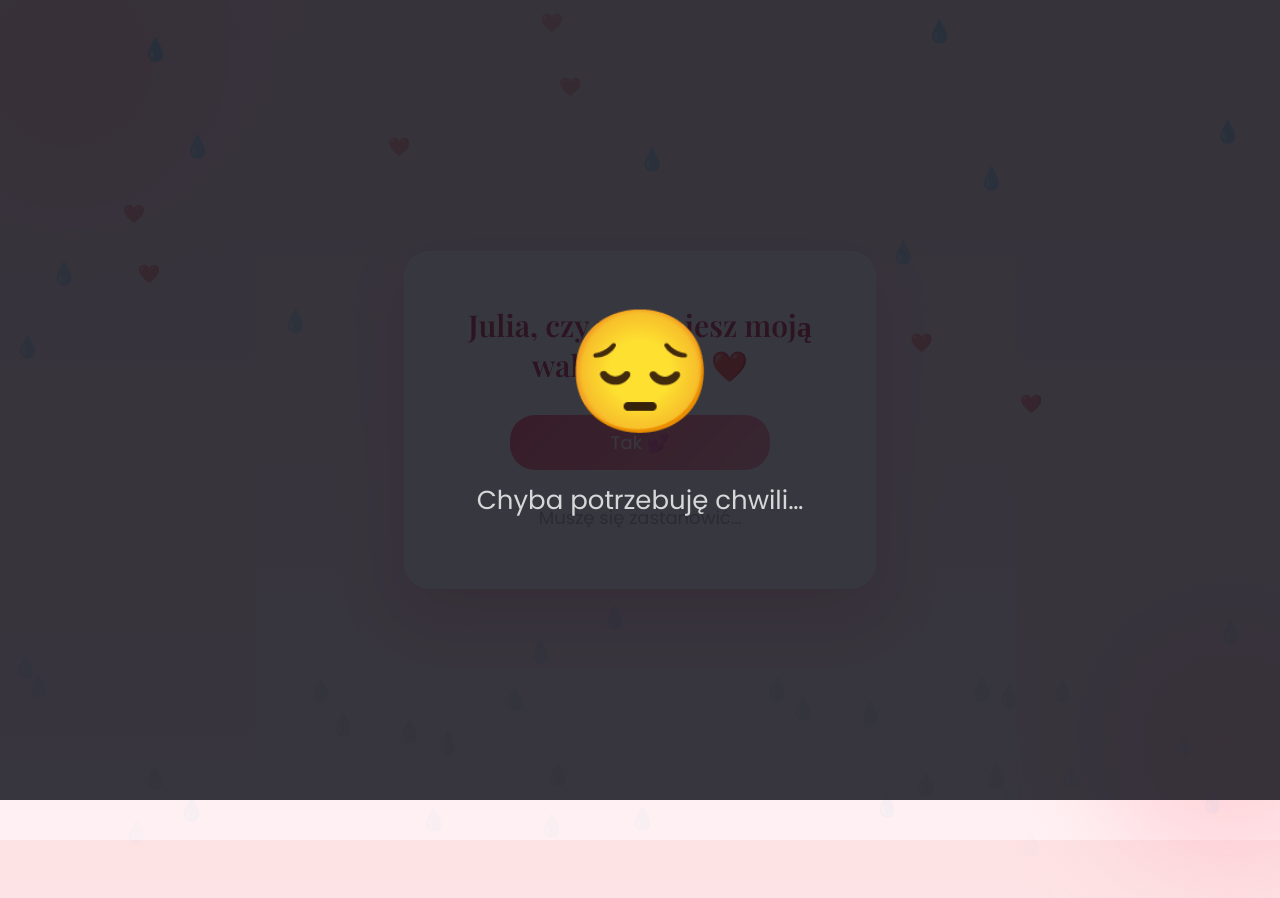
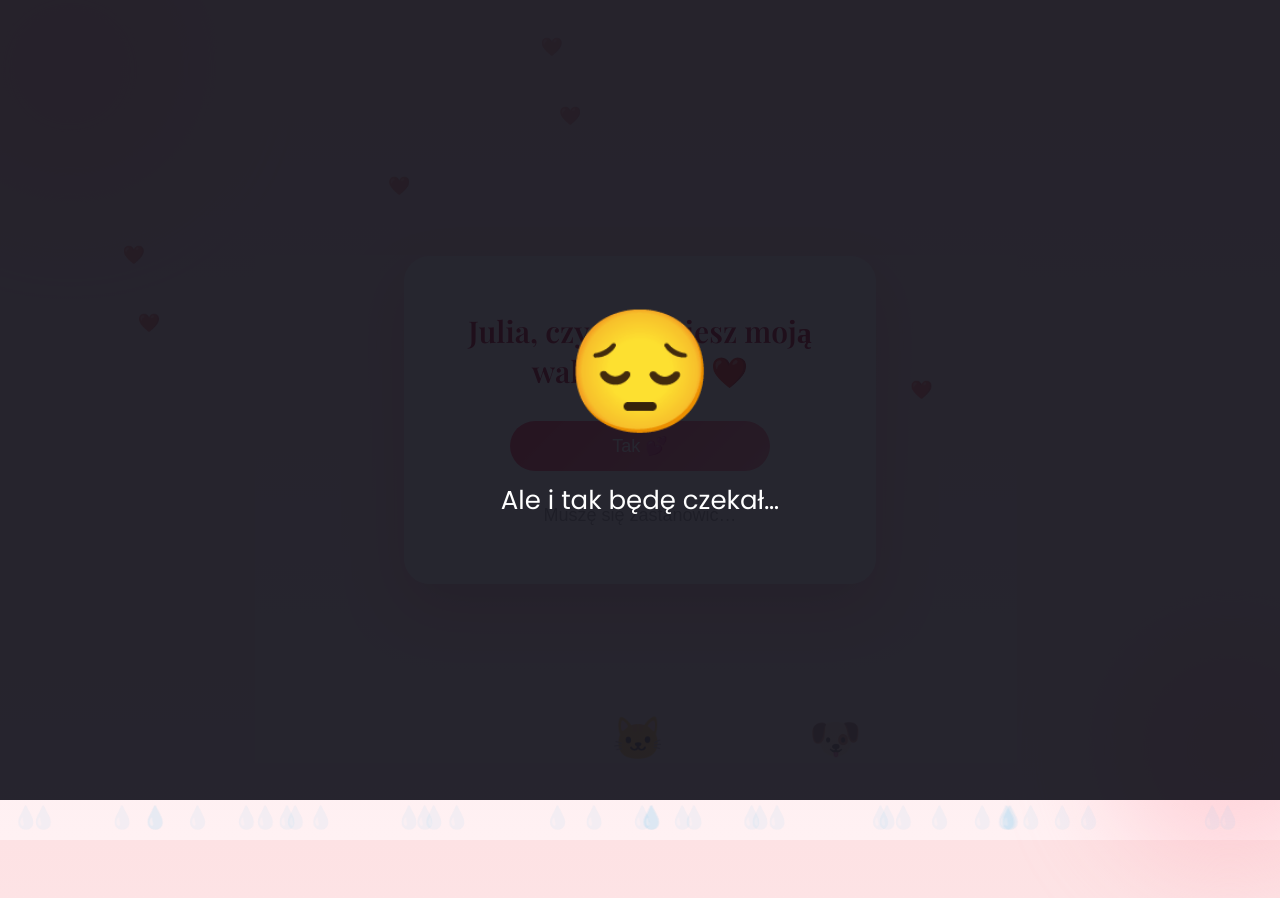
Before and after one commit to konradgrzywna04/Walentynkaaa, a plain HTML site: page index.html in a window 1280 px wide. Both pictures are taken after a click on the button "Muszę się zastanowić…". Shown: the top 898 px of the page. Drawn offline with nearby package versions, Linux system fonts and the light colour scheme.

Commit message:
Update index.html

```diff
--- a/index.html
+++ b/index.html
@@ -20,6 +20,7 @@
       padding: 20px;
     }
 
+    /* Tło */
     .bg-shape {
       position: absolute;
       width: 300px;
@@ -32,16 +33,47 @@
     .bg1 { top: -80px; left: -80px; }
     .bg2 { bottom: -100px; right: -100px; }
 
+    /* BIEGAJĄCE ZWIERZAKI */
+    .pet {
+      position: absolute;
+      bottom: 30px;
+      font-size: 42px;
+      opacity: 0.5;
+      z-index: 1;
+      pointer-events: none;
+    }
+
+    .dog {
+      left: -60px;
+      animation: runRight 14s linear infinite;
+    }
+
+    .cat {
+      right: -60px;
+      animation: runLeft 18s linear infinite;
+    }
+
+    @keyframes runRight {
+      0% { transform: translateX(0); }
+      100% { transform: translateX(120vw); }
+    }
+
+    @keyframes runLeft {
+      0% { transform: translateX(0); }
+      100% { transform: translateX(-120vw); }
+    }
+
+    /* KARTA */
     .card {
-      background: rgba(255, 255, 255, 0.96);
+      background: rgba(255,255,255,0.96);
       padding: 34px 26px;
       border-radius: 26px;
       text-align: center;
-      box-shadow: 0 25px 60px rgba(200, 50, 90, 0.25);
+      box-shadow: 0 25px 60px rgba(200,50,90,0.25);
       z-index: 2;
       max-width: 420px;
       width: 100%;
-      animation: fadeIn 1.4s ease;
+      animation: fadeIn 1.2s ease;
     }
 
     h1 {
@@ -54,7 +86,7 @@
     p {
       font-size: 18px;
       color: #b5173a;
-      line-height: 1.65;
+      line-height: 1.6;
     }
 
     button {
@@ -66,8 +98,6 @@
       border-radius: 25px;
       cursor: pointer;
       margin: 10px 0;
-      transition: 0.3s ease;
-      font-family: 'Poppins', sans-serif;
     }
 
     #yes {
@@ -80,7 +110,7 @@
       color: #aaa;
     }
 
-    /* Serduszka */
+    /* SERCA */
     .heart {
       position: absolute;
       font-size: 18px;
@@ -89,33 +119,34 @@
       pointer-events: none;
     }
 
-    /* SMUTNY OVERLAY */
+    @keyframes float {
+      to {
+        transform: translateY(-110vh);
+        opacity: 0;
+      }
+    }
+
+    /* SAD MODE */
     .sad-overlay {
       position: fixed;
       inset: 0;
-      background: rgba(20, 20, 30, 0.85);
+      background: rgba(15,15,25,0.9);
       display: flex;
       justify-content: center;
       align-items: center;
       flex-direction: column;
-      font-size: 120px;
-      color: #fff;
       z-index: 999;
-      animation: fadeInSad 1s ease;
+      color: white;
     }
 
-    .sad-text {
-      font-size: 26px;
-      margin-top: 20px;
-      opacity: 0.8;
-    }
+    .sad-emoji { font-size: 120px; }
+    .sad-text { font-size: 26px; margin-top: 20px; }
 
     .tear {
       position: absolute;
       top: -20px;
       font-size: 22px;
       animation: rain 3s linear infinite;
-      opacity: 0.6;
     }
 
     @keyframes rain {
@@ -125,21 +156,9 @@
       }
     }
 
-    @keyframes float {
-      to {
-        transform: translateY(-110vh);
-        opacity: 0;
-      }
-    }
-
     @keyframes fadeIn {
       from { opacity: 0; transform: scale(0.96); }
       to { opacity: 1; transform: scale(1); }
-    }
-
-    @keyframes fadeInSad {
-      from { opacity: 0; }
-      to { opacity: 1; }
     }
   </style>
 </head>
@@ -148,9 +167,17 @@
   <div class="bg-shape bg1"></div>
   <div class="bg-shape bg2"></div>
 
-  <!-- Muzyka romantyczna -->
+  <!-- Zwierzaki -->
+  <div class="pet dog">🐶</div>
+  <div class="pet cat">🐱</div>
+
+  <!-- Muzyka -->
   <audio autoplay loop>
-    <source src="https://cdn.pixabay.com/download/audio/2022/10/26/audio_52cfc5e3de.mp3" type="audio/mpeg">
+    <source src="https://cdn.pixabay.com/download/audio/2022/10/26/audio_52cfc5e3de.mp3">
+  </audio>
+
+  <audio id="sad">
+    <source src="https://cdn.pixabay.com/download/audio/2022/03/10/audio_1c3f5e9b8c.mp3">
   </audio>
 
   <div class="card" id="card">
@@ -163,28 +190,26 @@
     const yesBtn = document.getElementById("yes");
     const noBtn = document.getElementById("no");
     const card = document.getElementById("card");
+    const sadAudio = document.getElementById("sad");
 
     yesBtn.addEventListener("click", () => {
       card.innerHTML = `
         <h1>Julia ❤️</h1>
         <p>
-          Od kiedy jesteś w moim życiu,<br>
-          każdy dzień ma w sobie coś wyjątkowego.<br><br>
-
-          Twoja obecność daje mi spokój,<br>
-          a Twój uśmiech potrafi zmienić wszystko.<br><br>
-
+          Każdy dzień z Tobą byłby piękniejszy.<br><br>
           Z całego serca,<br><strong>Konrad</strong>
         </p>
       `;
     });
 
     noBtn.addEventListener("click", () => {
+      sadAudio.play();
+
       const overlay = document.createElement("div");
       overlay.className = "sad-overlay";
       overlay.innerHTML = `
-        😔
-        <div class="sad-text">Chyba potrzebuję chwili…</div>
+        <div class="sad-emoji">😔</div>
+        <div class="sad-text">Ale i tak będę czekał…</div>
       `;
       document.body.appendChild(overlay);
 
@@ -193,11 +218,11 @@
         tear.className = "tear";
         tear.textContent = "💧";
         tear.style.left = Math.random() * 100 + "vw";
-        tear.style.animationDuration = (Math.random() * 2 + 2) + "s";
         document.body.appendChild(tear);
-
         setTimeout(() => tear.remove(), 3000);
       }
+
+      setTimeout(() => overlay.remove(), 5000);
     });
 
     function createHeart() {
@@ -209,7 +234,7 @@
       setTimeout(() => heart.remove(), 9000);
     }
 
-    setInterval(createHeart, 650);
+    setInterval(createHeart, 700);
   </script>
 
 </body>
```
